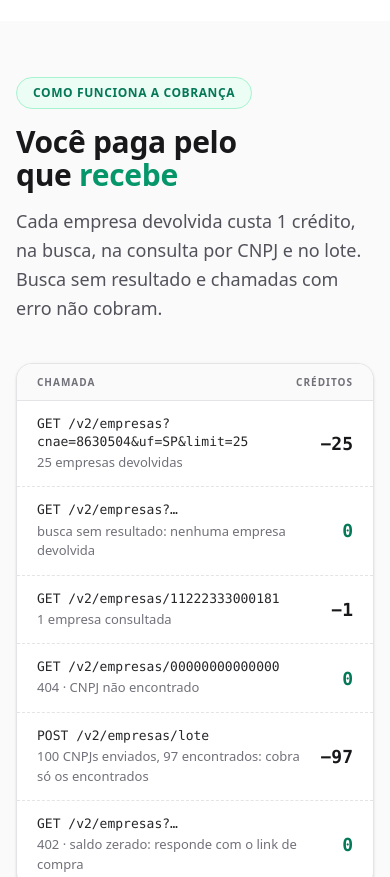
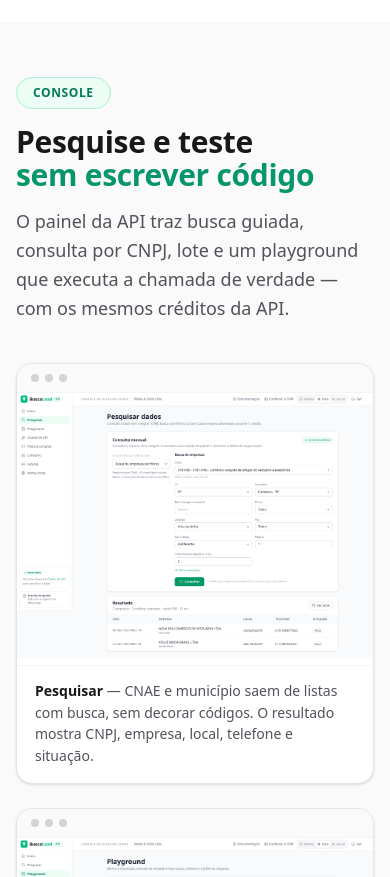
Before and after one commit to danielfnz/buscalead-docs, a website: page index.html in a window 390 px wide. Shown: the part 5040-5917 px from the top of the page. Drawn offline with nearby package versions, Linux system fonts and the light colour scheme; no server answers.

Commit message:
feat(landing): seção Console com prints de Pesquisar e Playground
- Nova seção #console entre Casos de uso e Cobrança, com as duas telas reais do
  painel (dados de exemplo), texto próprio e CTAs para o painel e a doc.
- Prints 1920x1470 com lazy loading e alt descritivo; chrome de janela discreto.
- Link 'Console' no menu desktop e mobile; CSS .shot/.shots no site.css.
- Teste garante a seção, as duas imagens carregadas e o alt.

```diff
--- a/assets/site.css
+++ b/assets/site.css
@@ -280,3 +280,13 @@ code.ic, .dsec p code, .dsec li code, .tbl code, .note code, .legacy code.ic { f
 .ret-ico { width: 64px; height: 64px; border-radius: 20px; margin: 0 auto 1.5rem; display: flex; align-items: center; justify-content: center; font-size: 1.75rem; background: var(--emerald-50); color: var(--emerald-600); border: 1px solid var(--emerald-200); }
 .btn-row { display: flex; flex-wrap: wrap; justify-content: center; gap: .75rem; margin-top: 2rem; }
 .ret-ico.warn { background: var(--yellow-50); color: var(--yellow-700); border-color: var(--yellow-200); }
+
+/* Console (prints do painel da API) */
+.shots { display: grid; gap: 1.5rem; margin-top: 2rem; }
+@media (min-width: 900px) { .shots { grid-template-columns: 1fr 1fr; } }
+.shot { background: #fff; border: 1px solid var(--zinc-200); border-radius: 16px; overflow: hidden; box-shadow: var(--shadow-sm); }
+.shot-bar { display: flex; gap: 6px; padding: .625rem .875rem; border-bottom: 1px solid var(--zinc-100); background: var(--zinc-50); }
+.shot-bar span { width: 8px; height: 8px; border-radius: 9999px; background: var(--zinc-300); }
+.shot img { display: block; width: 100%; height: auto; aspect-ratio: 1920 / 1470; object-fit: cover; object-position: top; }
+.shot figcaption { padding: .875rem 1.125rem 1rem; font-size: .875rem; line-height: 1.55; color: var(--zinc-600); border-top: 1px solid var(--zinc-100); }
+.shot figcaption strong { color: var(--zinc-900); }
--- a/index.html
+++ b/index.html
@@ -65,6 +65,7 @@
       </a>
       <nav class="nav-top hidden lg:flex items-center gap-1" aria-label="Principal">
         <a href="#resposta">Resposta</a>
+        <a href="#console">Console</a>
         <a href="#cobranca">Cobrança</a>
         <a href="#planos">Preços</a>
         <a href="#faq">FAQ</a>
@@ -78,6 +79,7 @@
   </header>
   <div id="mnav" hidden>
     <a href="#resposta">Resposta</a>
+    <a href="#console">Console</a>
     <a href="#cobranca">Cobrança</a>
     <a href="#planos">Preços</a>
     <a href="#faq">FAQ</a>
@@ -256,7 +258,36 @@ Authorization: Bearer bl_sua_chave</pre></div></div>
       </div>
     </section>
 
-    <!-- 4. Como funciona a cobrança -->
+    <!-- 4. Console: prints reais das telas Pesquisar e Playground -->
+    <section id="console" class="sec sec-alt">
+      <div class="wrap">
+        <div class="sec-head">
+          <span class="pill">Console</span>
+          <h2 class="h2" style="margin-top:1rem">Pesquise e teste <span class="em">sem escrever código</span></h2>
+          <p class="lede">O painel da API traz busca guiada, consulta por CNPJ, lote e um playground que executa a chamada de verdade — com os mesmos créditos da API.</p>
+        </div>
+        <div class="shots">
+          <figure class="shot">
+            <div class="shot-bar" aria-hidden="true"><span></span><span></span><span></span></div>
+            <img src="/assets/api-pesquisar.png" width="1920" height="1470" loading="lazy" decoding="async"
+              alt="Tela Pesquisar do painel da BuscaLead: filtros de CNAE, UF e município com listas de busca e o resultado com CNPJ, empresa, local, telefone e situação.">
+            <figcaption><strong>Pesquisar</strong> — CNAE e município saem de listas com busca, sem decorar códigos. O resultado mostra CNPJ, empresa, local, telefone e situação.</figcaption>
+          </figure>
+          <figure class="shot">
+            <div class="shot-bar" aria-hidden="true"><span></span><span></span><span></span></div>
+            <img src="/assets/api-playground.png" width="1920" height="1470" loading="lazy" decoding="async"
+              alt="Tela Playground do painel da BuscaLead: endpoint da API, parâmetros chave e valor, botão executar e a resposta JSON com status, tempo e créditos.">
+            <figcaption><strong>Playground</strong> — escolha o endpoint, monte os parâmetros, copie como curl e execute. A resposta vem com status, tempo, créditos e o JSON cru.</figcaption>
+          </figure>
+        </div>
+        <div class="flex flex-wrap items-center gap-3" style="margin-top:1.75rem">
+          <a class="btn btn-primary" href="https://buscalead.com/api/painel">Abrir o painel</a>
+          <a class="btn btn-secondary" href="/docs.html">Ver a documentação</a>
+        </div>
+      </div>
+    </section>
+
+    <!-- 5. Como funciona a cobrança -->
     <section id="cobranca" class="sec sec-alt">
       <div class="wrap">
         <div class="sec-head">
@@ -326,7 +357,7 @@ Authorization: Bearer bl_sua_chave</pre></div></div>
       </div>
     </section>
 
-    <!-- 7. FAQ -->
+    <!-- 8. FAQ -->
     <section id="faq" class="sec">
       <div class="wrap">
         <div class="sec-head">
```
Also changed, not shown: tests/portal.spec.ts (+16 -0 lines), assets/api-pesquisar.png (added), assets/api-playground.png (added).
